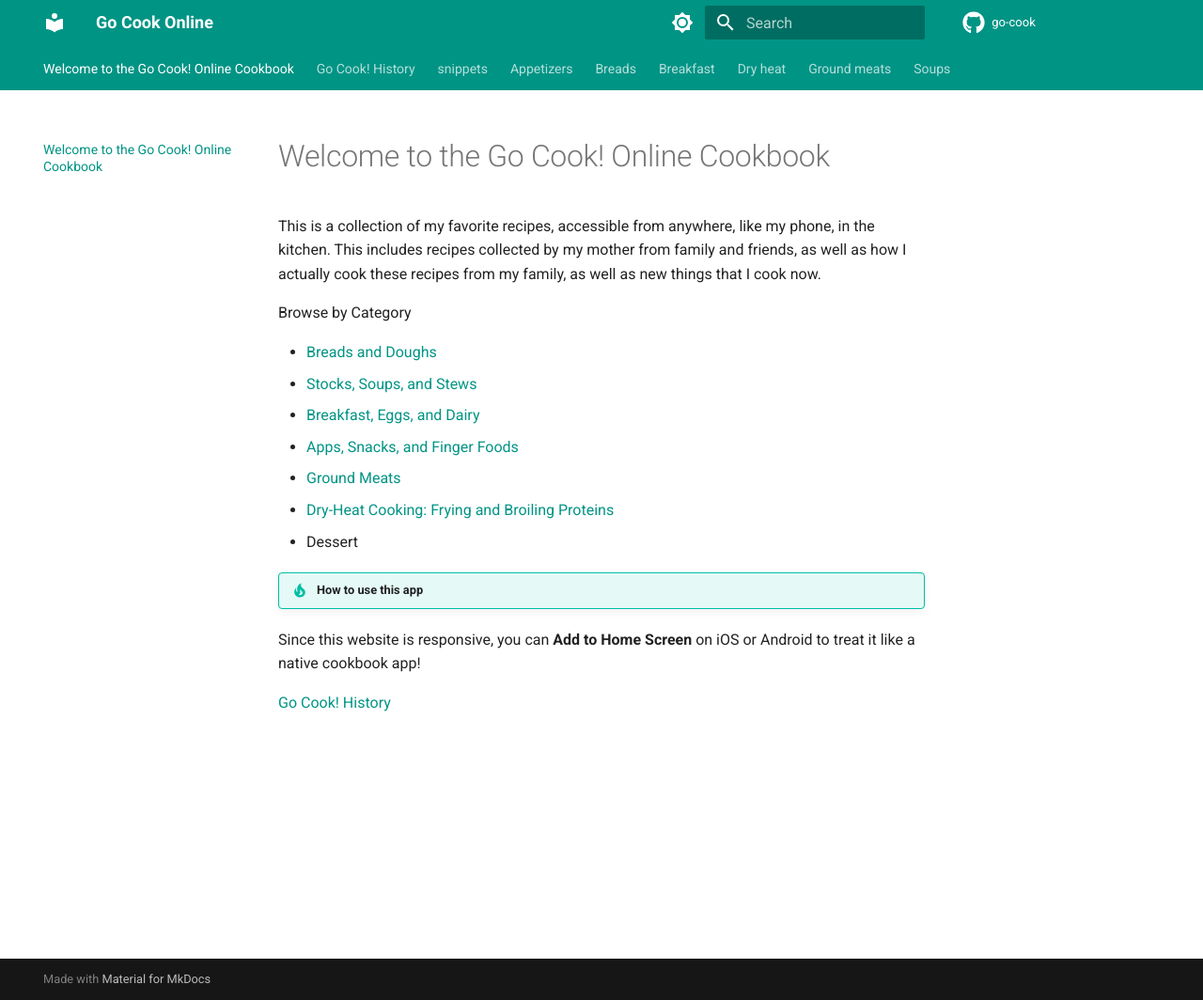
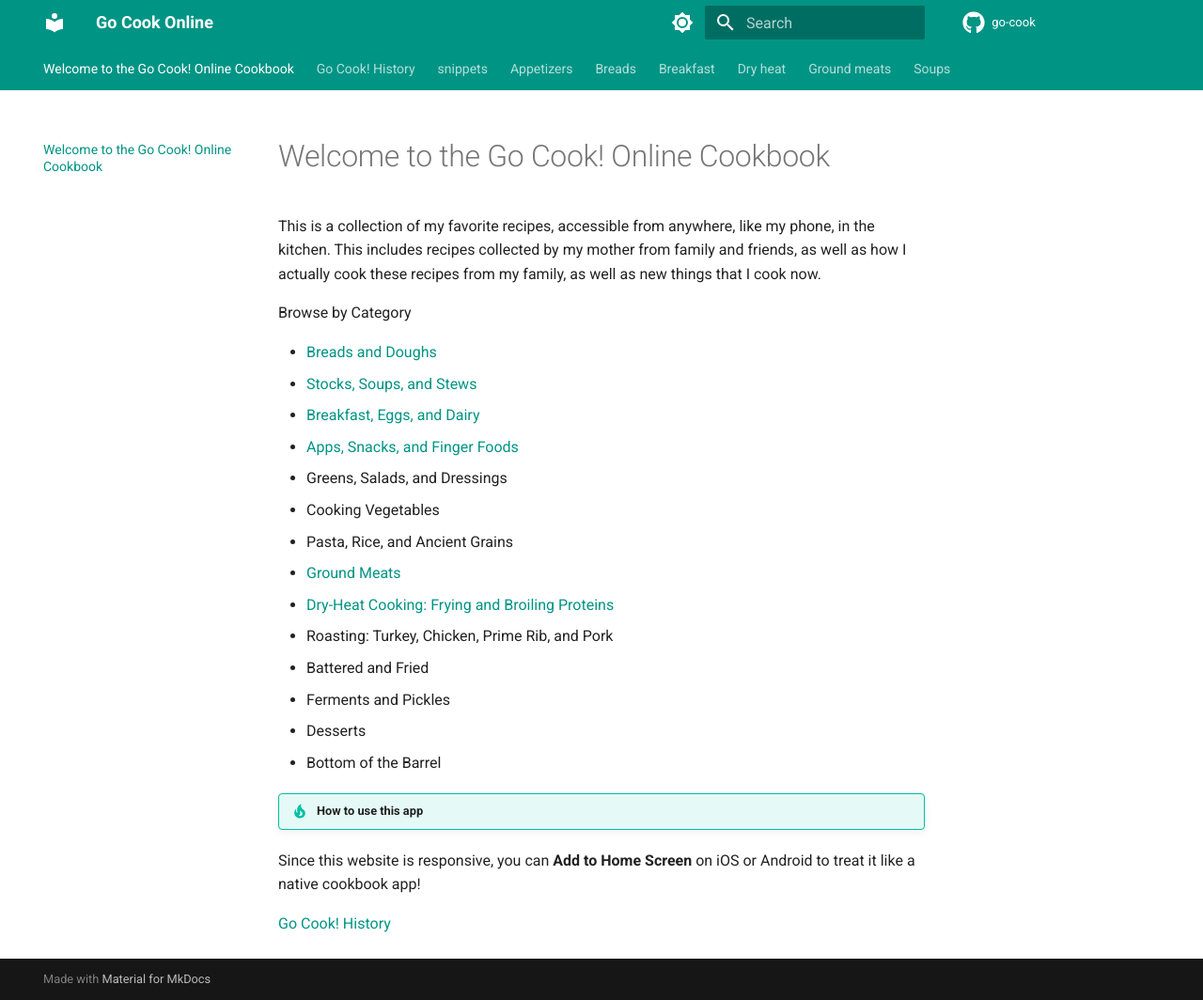
Before and after one commit to tomwillis608/go-cook, an MkDocs documentation site: the page built from cookbook/index.md, in a window 1280 px wide and 1064 px high. Shown: the whole window at 94% size. Built offline with MkDocs 1.6.1 and Material for MkDocs 9.7.7, drawn with Linux system fonts in a browser that asks for light colours; comment, search, counter and statistics services are not loaded.

Commit message:
Restructuring with new chapter titles

```diff
--- a/cookbook/index.md
+++ b/cookbook/index.md
@@ -12,9 +12,16 @@ Browse by Category
 - [Stocks, Soups, and Stews](soups/index.md)
 - [Breakfast, Eggs, and Dairy](breakfast/index.md)
 - [Apps, Snacks, and Finger Foods](appetizers/index.md)
+- Greens, Salads, and Dressings
+- Cooking Vegetables
+- Pasta, Rice, and Ancient Grains
 - [Ground Meats](ground_meats/index.md)
 - [Dry-Heat Cooking: Frying and Broiling Proteins](dry-heat/index.md)
-- Dessert
+- Roasting: Turkey, Chicken, Prime Rib, and Pork
+- Battered and Fried
+- Ferments and Pickles
+- Desserts
+- Bottom of the Barrel
 
 !!! tip "How to use this app"
 
```
